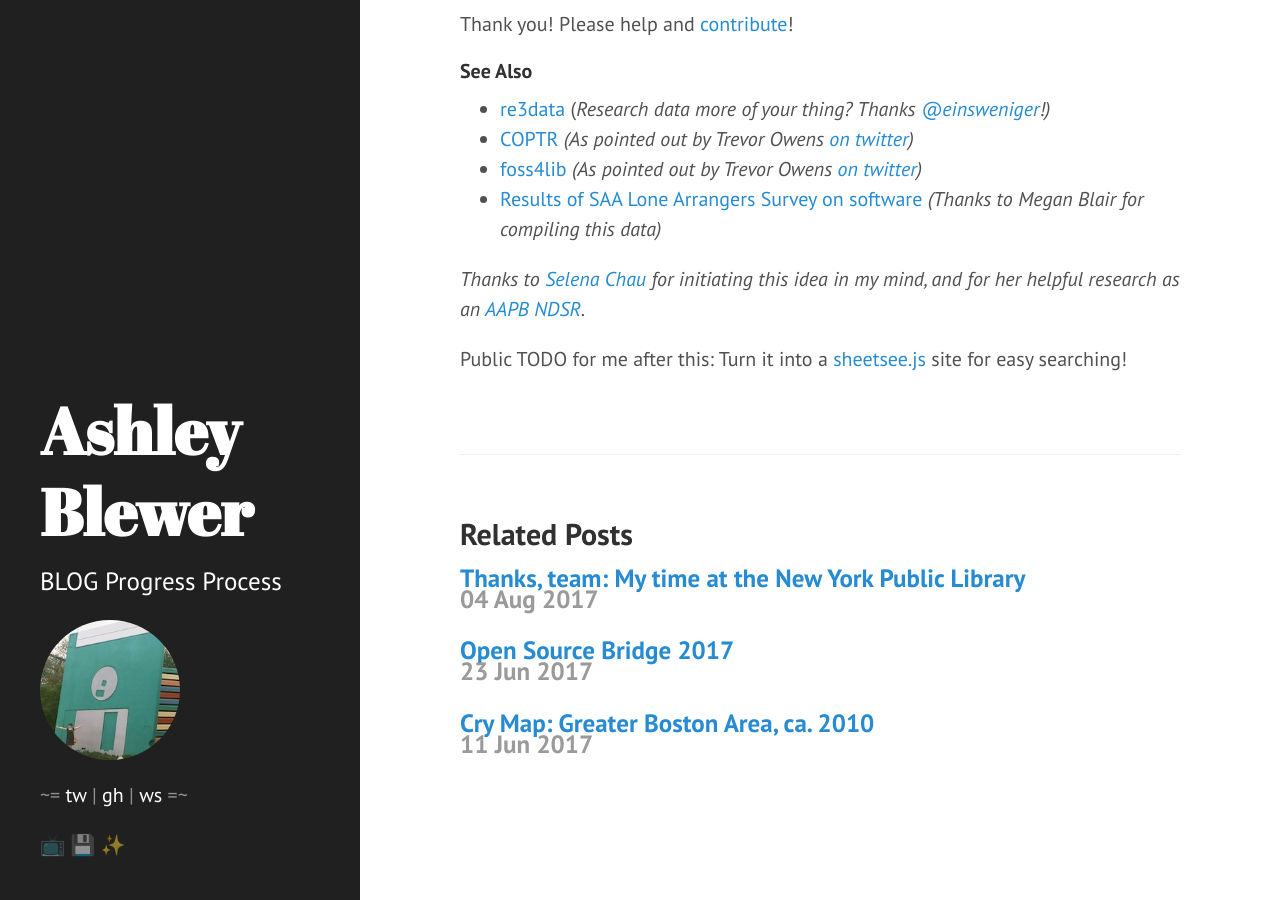
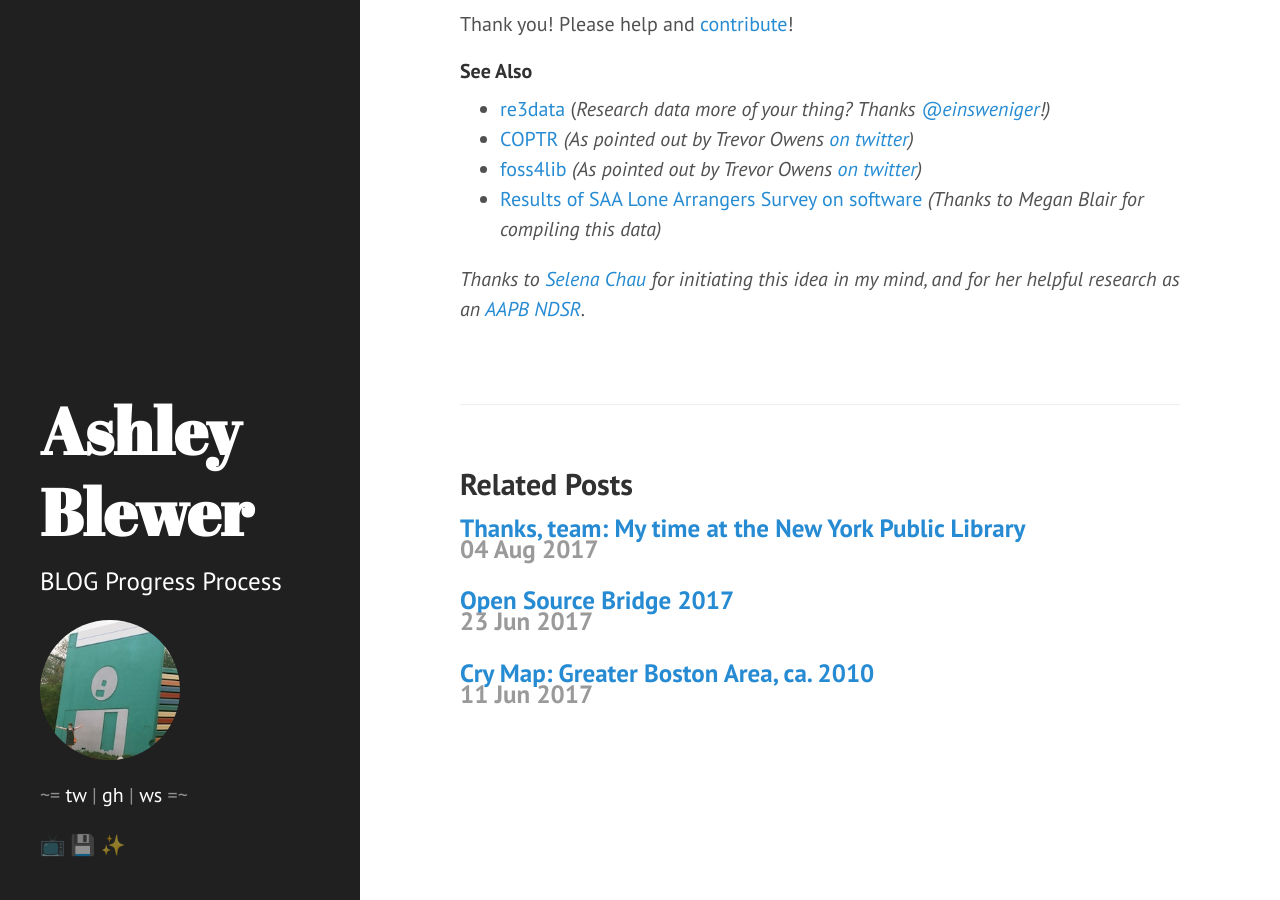
Before and after one commit to ablwr/ablwr.github.io, a Jekyll site: the page built from _posts/2017-08-09-collection-management-system-collection.md, in a window 1280 px wide and 900 px high, scrolled down 2331 px. Built offline with Jekyll 4.4.1, drawn with Linux system fonts in a browser that asks for light colours.

Commit message:
removes sheetsee line, tried it but sheet isnt ready

```diff
--- a/_posts/2017-08-09-collection-management-system-collection.md
+++ b/_posts/2017-08-09-collection-management-system-collection.md
@@ -63,5 +63,3 @@ Thank you! Please help and [contribute](https://docs.google.com/spreadsheets/d/1
 * [Results of SAA Lone Arrangers Survey on software](https://docs.google.com/spreadsheets/d/1LqsMtCj3A4vFAS_PmezLIqr9QRp3EGIRGjfA-GqogJs/edit?usp=sharing) *(Thanks to Megan Blair for compiling this data)*
 
 *Thanks to [Selena Chau](https://twitter.com/selena_sjsu) for initiating this idea in my mind, and for her helpful research as an [AAPB NDSR](https://ndsr.americanarchive.org/).*
-
-Public TODO for me after this: Turn it into a [sheetsee.js](http://jlord.us/sheetsee.js/) site for easy searching!
```
